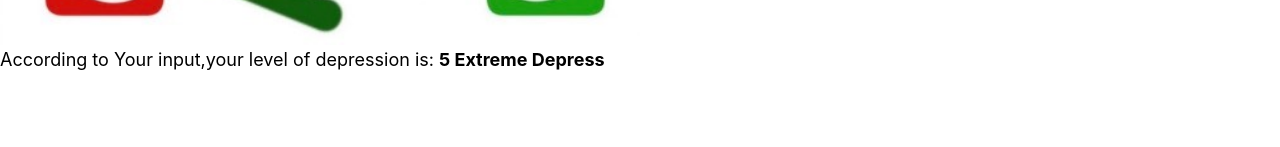
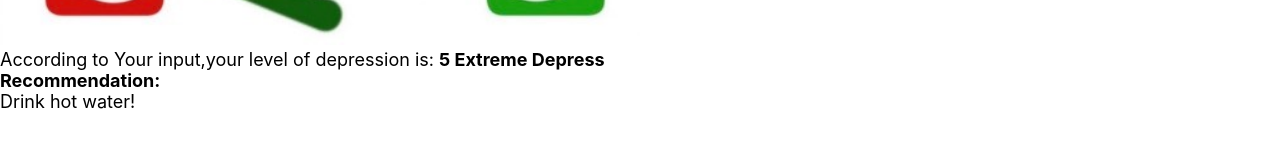
Before and after one commit to JohnWick08/SEG3125_lab08, a React (Create React App) app in the folder inventory/: page /steptwo in a window 1280 px wide. Shown: the part 577-724 px from the top of the page. Built offline with nearby package versions, Linux system fonts and the light colour scheme.

Commit message:
update page2

```diff
--- a/inventory/src/StepTwo.js
+++ b/inventory/src/StepTwo.js
@@ -22,6 +22,10 @@ const StepTwo = (props) => {
                 <div className='intropic' float='left'>
                     <p>According to Your input,your level of depression is: <b>5 Extreme Depress</b></p>
                 </div>
+                <div className='recomm' float='left'>
+                    <p><b>Recommendation:</b><br></br>
+                       Drink hot water!</p>
+                </div>
             </div>
             <p>{localStorage.getItem('myScore')}</p>
         </div>
```
